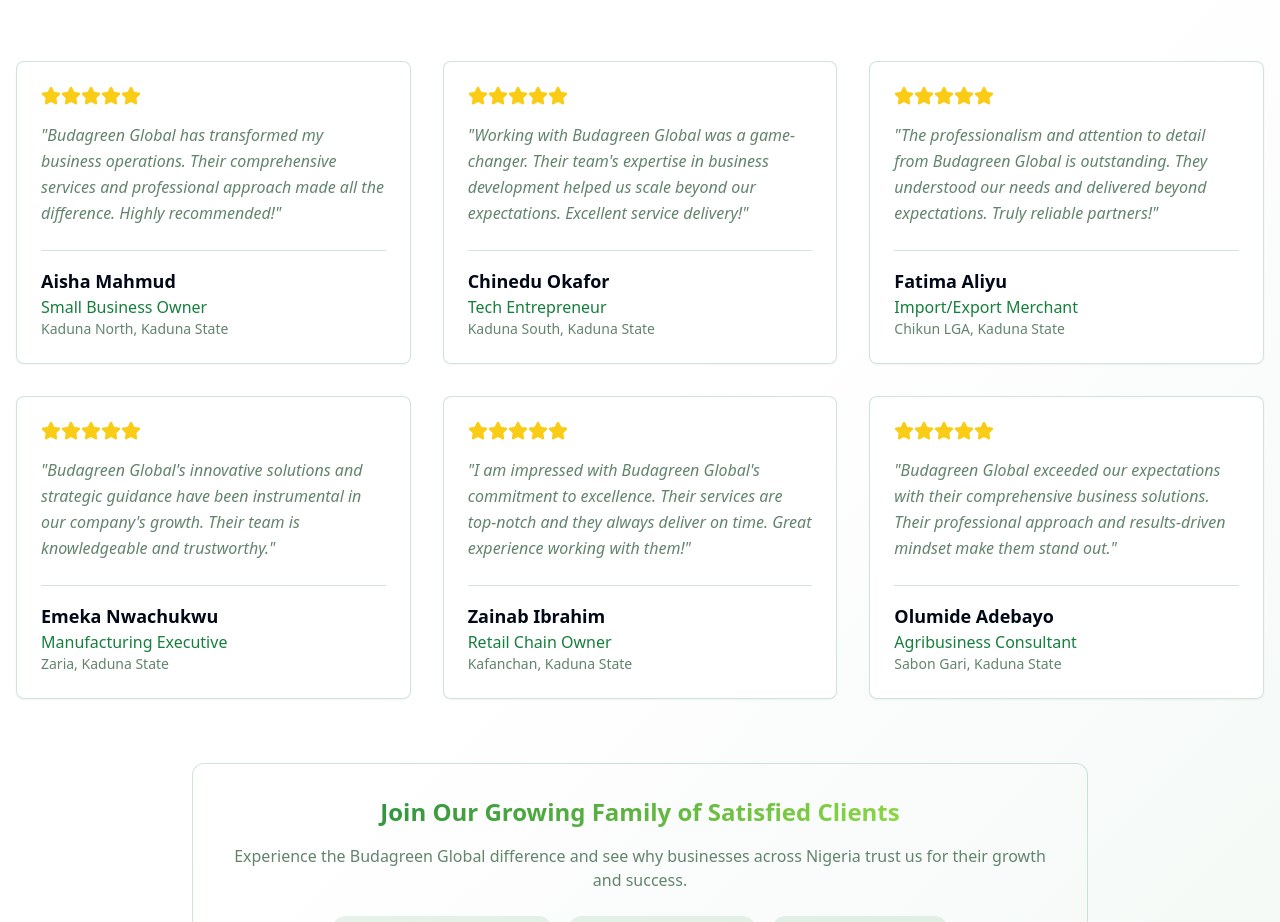
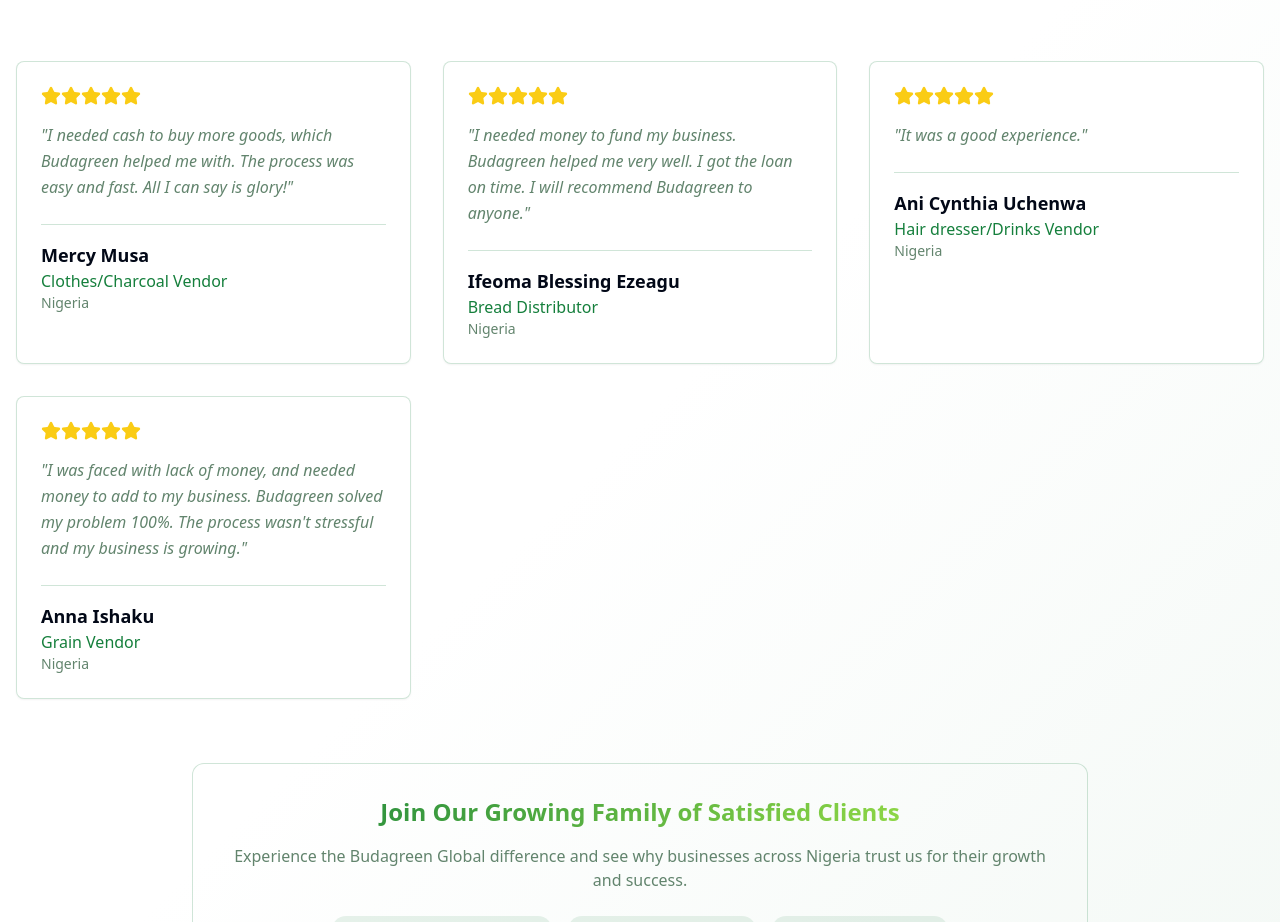
Before and after one commit to dreimac1/budagreen-grow-solutions, a React (Vite) app: page / in a window 1280 px wide. Shown: the part 7400-8322 px from the top of the page. Built offline with nearby package versions, Linux system fonts and the light colour scheme.

Commit message:
Update testimonials with new images
Replaced existing testimonials with new images provided by the user.

```diff
--- a/src/components/Testimonials.tsx
+++ b/src/components/Testimonials.tsx
@@ -4,45 +4,31 @@ import { Star } from "lucide-react";
 const Testimonials = () => {
   const testimonials = [
     {
-      name: "Aisha Mahmud",
-      location: "Kaduna North, Kaduna State",
-      role: "Small Business Owner",
-      content: "Budagreen Global has transformed my business operations. Their comprehensive services and professional approach made all the difference. Highly recommended!",
+      name: "Mercy Musa",
+      location: "Nigeria",
+      role: "Clothes/Charcoal Vendor",
+      content: "I needed cash to buy more goods, which Budagreen helped me with. The process was easy and fast. All I can say is glory!",
       rating: 5
     },
     {
-      name: "Chinedu Okafor",
-      location: "Kaduna South, Kaduna State",
-      role: "Tech Entrepreneur",
-      content: "Working with Budagreen Global was a game-changer. Their team's expertise in business development helped us scale beyond our expectations. Excellent service delivery!",
+      name: "Ifeoma Blessing Ezeagu",
+      location: "Nigeria",
+      role: "Bread Distributor",
+      content: "I needed money to fund my business. Budagreen helped me very well. I got the loan on time. I will recommend Budagreen to anyone.",
       rating: 5
     },
     {
-      name: "Fatima Aliyu",
-      location: "Chikun LGA, Kaduna State",
-      role: "Import/Export Merchant",
-      content: "The professionalism and attention to detail from Budagreen Global is outstanding. They understood our needs and delivered beyond expectations. Truly reliable partners!",
+      name: "Ani Cynthia Uchenwa",
+      location: "Nigeria",
+      role: "Hair dresser/Drinks Vendor",
+      content: "It was a good experience.",
       rating: 5
     },
     {
-      name: "Emeka Nwachukwu",
-      location: "Zaria, Kaduna State",
-      role: "Manufacturing Executive",
-      content: "Budagreen Global's innovative solutions and strategic guidance have been instrumental in our company's growth. Their team is knowledgeable and trustworthy.",
-      rating: 5
-    },
-    {
-      name: "Zainab Ibrahim",
-      location: "Kafanchan, Kaduna State",
-      role: "Retail Chain Owner",
-      content: "I am impressed with Budagreen Global's commitment to excellence. Their services are top-notch and they always deliver on time. Great experience working with them!",
-      rating: 5
-    },
-    {
-      name: "Olumide Adebayo",
-      location: "Sabon Gari, Kaduna State",
-      role: "Agribusiness Consultant",
-      content: "Budagreen Global exceeded our expectations with their comprehensive business solutions. Their professional approach and results-driven mindset make them stand out.",
+      name: "Anna Ishaku",
+      location: "Nigeria",
+      role: "Grain Vendor",
+      content: "I was faced with lack of money, and needed money to add to my business. Budagreen solved my problem 100%. The process wasn't stressful and my business is growing.",
       rating: 5
     }
   ];
```
